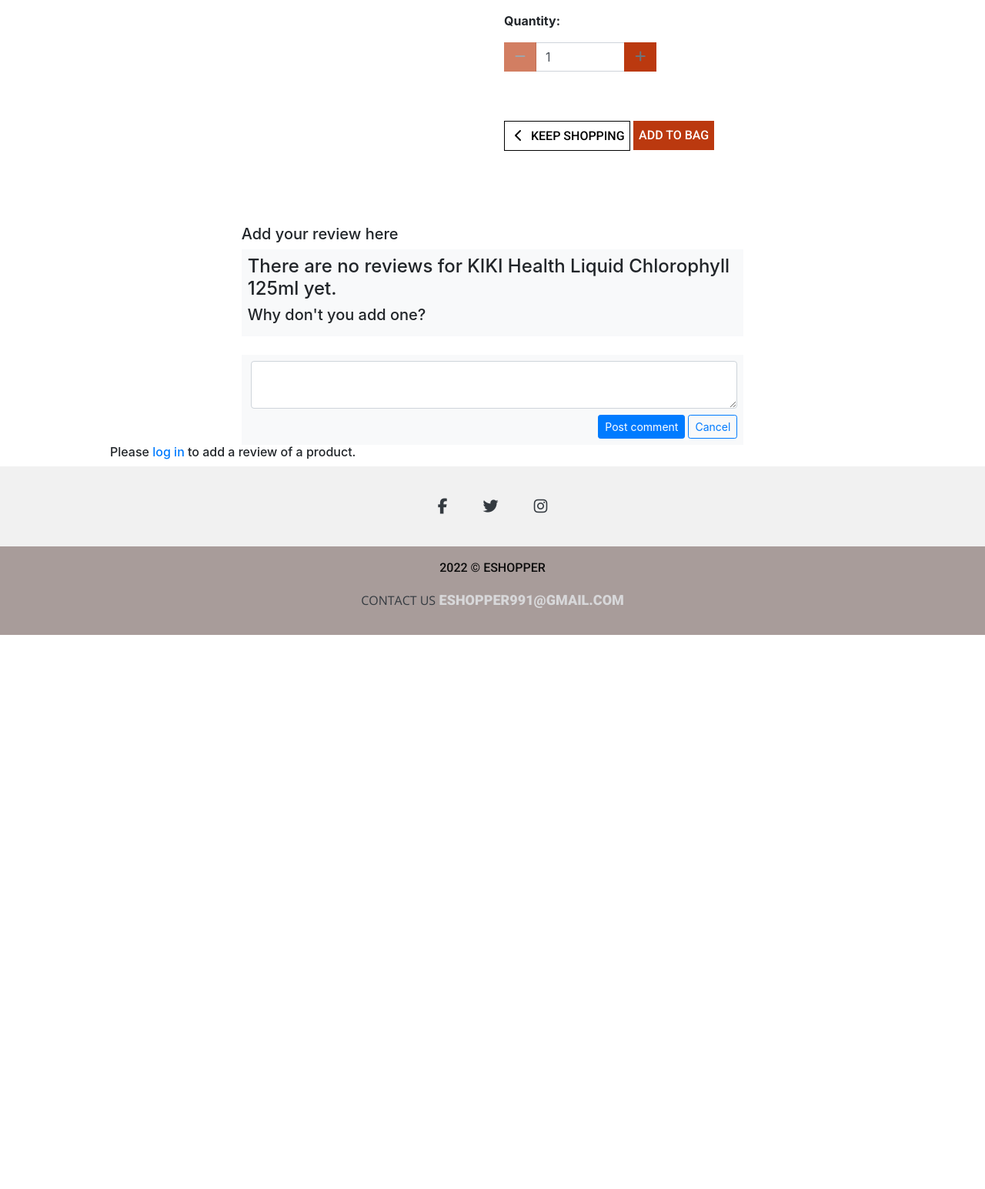
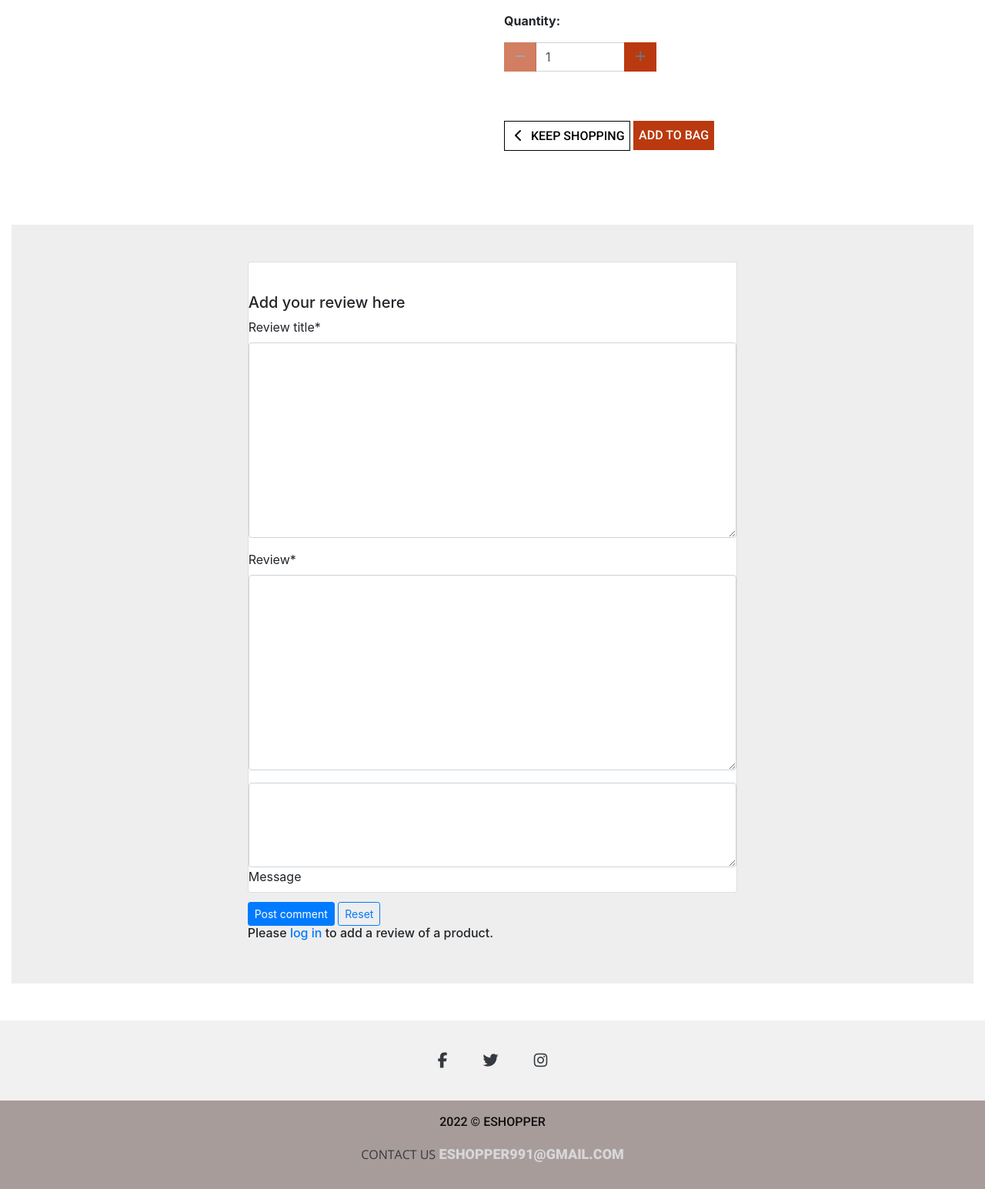
Before and after one commit to Code-Institute-Submissions/artneto-Eshopper_AugResub, a Django app: page /products/1/ in a window 1280 px wide. Shown: the part 571-2116 px from the top of the page at 77% size. Before the commit the page ends 1396 px from the top, so only its background shows below. Run offline with Django 3.2, Linux system fonts and the light colour scheme; data comes from the database, SQL or seed files in the repository; data that the repository does not hold is empty; some libraries are stand-ins or nearby versions.

Commit message:
added function for product_detail

```diff
--- a/products/templates/products/product_detail.html
+++ b/products/templates/products/product_detail.html
@@ -95,38 +95,46 @@
                     </form>
                 </div>
             </div>
-            <div class="container mt-5">
-                <div class="d-flex justify-content-center row">
-                    <div class="col-md-8">
-                        <h5 class="title-heading-small">Add your review here</h5>
-                        <div class="d-flex flex-column comment-section">
-                            {% if reviews %}
-                            {% for review in product.reviews.all %}
-                            <div class="bg-white p-2">
-                                <div class="d-flex flex-row user-info">
-                                    <div class="d-flex flex-column justify-content-start ml-2"><span class="d-block font-weight-bold name">{{ review.review_author }}</span><span class="date text-black-50">{{ review.added_on|timesince }} ago</span></div>
+
         </div>
-                                <div class="mt-2">
-                                    <p class="comment-text">{{ review.review }}</p>
+        <section style="background-color: #eee;">
+            <div class="container my-5 py-5">
+              <div class="row d-flex justify-content-center">
+                <div class="col-md-12 col-lg-10 col-xl-8">
+
+                    <div class="card">
+                        <div class="card-body">
+
+                        {% for review in product.reviews.all  %}
+                        <div class="d-flex flex-start align-items-center">
+                                <div>
+                                <h5 class="fw-bold text-primary mb-1">User: {{ review.review_author }}</h5>
+                                    <p class="text-muted small mb-0">
+                                    Shared publicly - {{ review.added_on|timesince }} ago
+                                    </p>
                                 </div>
                         </div>
+                        <div class="card-header-title">
+                          <h6 class="title-heading-small">{{ review.review_title }}</h6>
+                        </div>
+                        <p class="mt-3 mb-4 pb-2">{{ review.review }}</p>
                         {% endfor %}
-                            {% else %}
-                            <div class="bg-light p-2">
-                                <h4 class="title-heading-small">There are no reviews for {{ product.name }} yet.</h4>
-                                <h5 class="title-heading-small">Why don't you add one?</h5>
+
                         </div>
-                            <br>
-                            <form action="{% url 'add_review' product.id %}#reviews" method="POST">
+                        <h5 class="title-heading-small">Add your review here</h5>
+                        <form action="{% url 'add_review' product.id %}" method="POST">
                             {% csrf_token %}
-                                <div class="bg-light p-2">
                             {{ form|crispy }}
-                                    <div class="d-flex flex-row align-items-start"><textarea class="form-control ml-1 shadow-none textarea"></textarea></div>
-                                    <div class="mt-2 text-right"><button class="btn btn-primary btn-sm shadow-none" type="button">Post comment</button><button class="btn btn-outline-primary btn-sm ml-1 shadow-none" type="button">Cancel</button></div>
-                                </div>
-                            </form>
+                            <div class="form-outline w-100">
+
+                                <textarea class="form-control" id="textAreaExample" rows="4"
+                                style="background: #fff;"></textarea>
+                                <label class="form-label" for="textAreaExample">Message</label>
                             </div>
                             </div>
+                            <div class="float-end mt-2 pt-1">
+                                <button type="submit" class="btn btn-primary btn-sm">Post comment</button>
+                                <button type="reset" class="btn btn-outline-primary btn-sm">Reset</button>
                             </div>
                             <div class="columns">
                                 <div class="column">
@@ -134,11 +142,19 @@
                                         Please <a href="{% url 'account_login' %}">log in</a> to add a review of a product.</h6>
                                 </div>
                             </div>
-                {% endif %}
+
+                        </form>
+
                         </div>
                     </div>
                 </div>
+              </div>
+            </div>
+        </section>
 
+    </div>
+
+    <!---Comment Section-->
 
 {% endblock %}
 
--- a/products/views.py
+++ b/products/views.py
@@ -61,15 +61,26 @@ def all_products(request):
 
 
 def product_detail(request, product_id):
-    """View to show individual product details """
+    """ A view to show individual product details """
+    product = get_object_or_404(Product, pk=product_id)
+    form = ReviewForm
+    reviews = product.reviews.filter(active=True)
+    new_review = None
+    if request.method == 'POST':
+        form = ReviewForm(data=request.POST)
+        if form.is_valid():
+            new_review = form.save(commit=True)
+            new_review.product = product
+            new_review.save()
+        else:
+            form = ReviewForm()
 
-    product = get_object_or_404(Product, pk=product_id)
-
-    context = {
-        'product': product,
-    }
-
-    return render(request, 'products/product_detail.html', context)
+    return render(request, 'products/product_detail.html',
+                  {'product': product,
+                   'form': form,
+                   'reviews': reviews,
+                   'new_review': new_review
+                   })
 
 
 @login_required
@@ -162,5 +173,4 @@ def add_review(request, product_id):
                 messages.error(
                     request, 'Failed to add review. Please ensure the form \
                         is valid')
-
             return redirect(reverse('product_detail', args=[product.id]))
```
Lines whose indentation alone changed are shown as unchanged.
